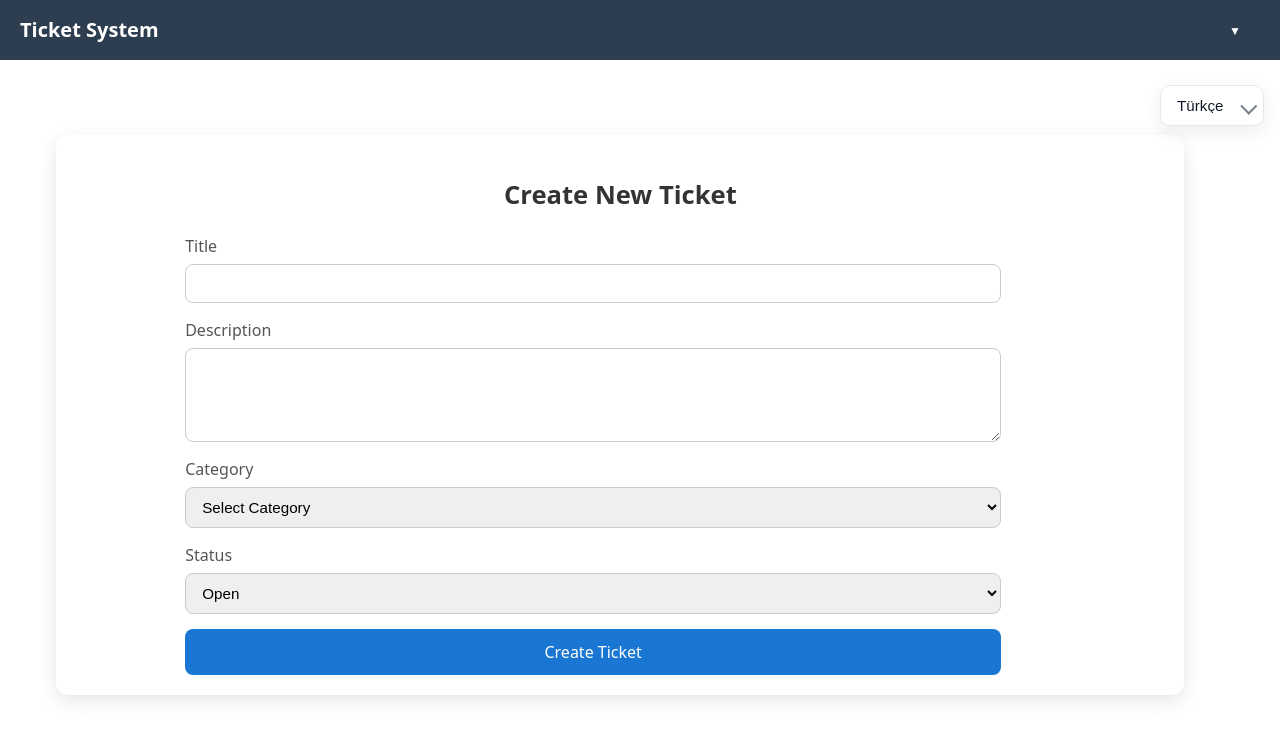
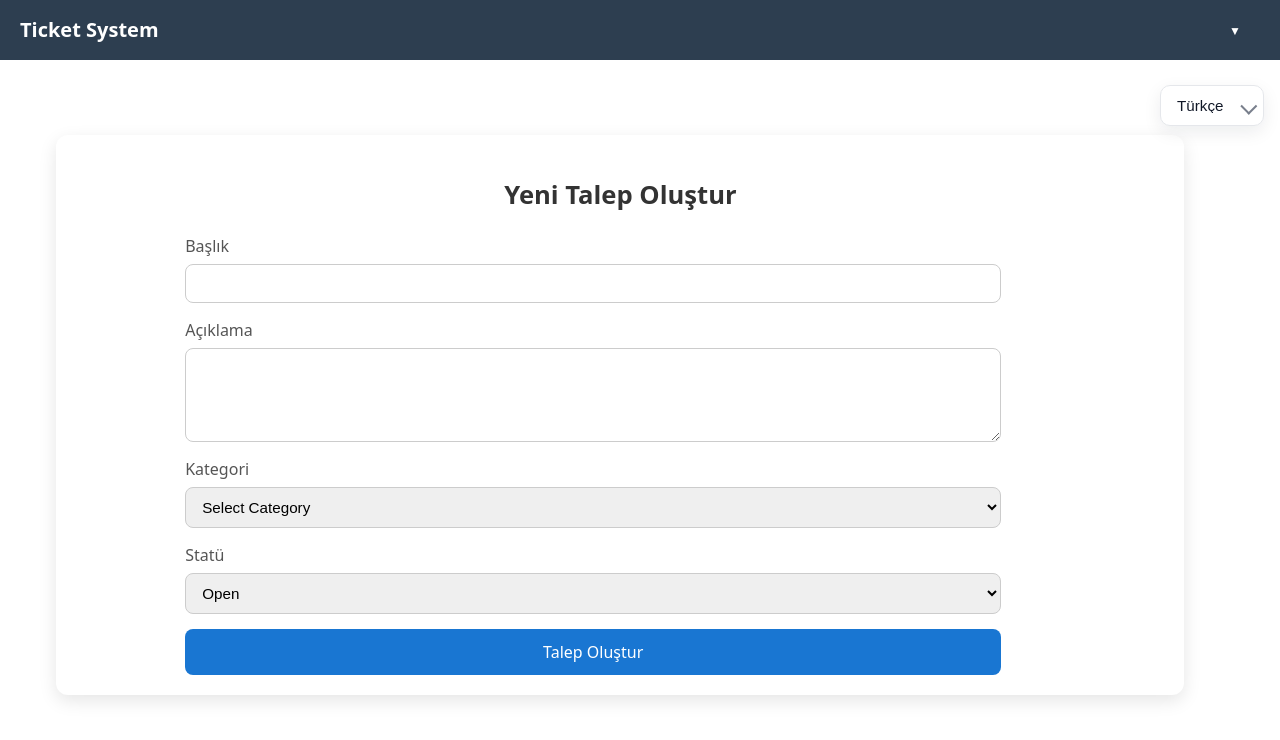
Before and after one commit to mhmtlmetin/ticket-system, a React (Vite) app: page /new-ticket in a window 1280 px wide. Shown: the top 740 px of the page. Built offline with nearby package versions, Linux system fonts and the light colour scheme; data requests are answered from the project's data file; sample sign-in values are in the browser's storage.

Commit message:
dil dosyaları eklendi

```diff
--- a/src/assets/i18n/i18n.js
+++ b/src/assets/i18n/i18n.js
@@ -22,7 +22,11 @@ i18n.use(initReactI18next).init({
         save: "Save",
         comments:"Comments",
         addComment:"Add Comment",
-        writeComment:"Write a comment..."
+        writeComment:"Write a comment...",
+        statusUpdate:"Statup Update",
+        title:"Tilte",
+        createNewTicket:"Create New Ticket",
+        createTicket:"Create Ticket"
       },
     },
     tr: {
@@ -44,7 +48,11 @@ i18n.use(initReactI18next).init({
         save: "Kaydet",
         comments:"Yorumlar",
         addComment:"Yorum Yap",
-        writeComment:"Bir yorum yaz..."
+        writeComment:"Bir yorum yaz...",
+        statusUpdate:"Statüyü Güncelle",
+        title:"Başlık",
+        createNewTicket:"Yeni Talep Oluştur",
+        createTicket:"Talep Oluştur"
       },
     },
   },
--- a/src/pages/newTicket.jsx
+++ b/src/pages/newTicket.jsx
@@ -1,11 +1,13 @@
 import React, { useState } from "react";
 import { useNavigate } from "react-router-dom";
+import { useTranslation } from "react-i18next";
 import { useCreateTicketMutation } from "../services/tickets.service";
 import { ToastContainer, toast } from "react-toastify";
 import "react-toastify/dist/ReactToastify.css";
-import '../styles/NewTicket.scss'
+import "../styles/NewTicket.scss";
 
 export default function NewTicket() {
+  const { t } = useTranslation();
   const [formData, setFormData] = useState({
     title: "",
     description: "",
@@ -13,7 +15,8 @@ export default function NewTicket() {
     status: "open",
   });
 
-  const [createTicket, { isLoading, error, isSuccess }] = useCreateTicketMutation();
+  const [createTicket, { isLoading, error, isSuccess }] =
+    useCreateTicketMutation();
   const navigate = useNavigate();
 
   const handleChange = (e) => {
@@ -41,9 +44,9 @@ export default function NewTicket() {
         status: "open",
       });
       toast.success("İşlem başarılı!");
-       setTimeout(() => {
-          navigate(-1);
-        }, 2000);
+      setTimeout(() => {
+        navigate(-1);
+      }, 2000);
     } catch (err) {
       toast.error("Bir hata oluştu!");
     }
@@ -51,7 +54,7 @@ export default function NewTicket() {
 
   return (
     <div className="new-ticket-page">
-        <ToastContainer
+      <ToastContainer
         position="top-right"
         autoClose={3000}
         hideProgressBar={false}
@@ -62,14 +65,16 @@ export default function NewTicket() {
         draggable
         pauseOnHover
       />
-      <h2 className="form-title">Create New Ticket</h2>
+      <h2 className="form-title">{t("createNewTicket")}</h2>
 
-      {isSuccess && <p className="success-message">Ticket created successfully!</p>}
+      {isSuccess && (
+        <p className="success-message">Ticket created successfully!</p>
+      )}
       {error && <p className="error-message">Failed to create ticket.</p>}
 
       <form className="ticket-form" onSubmit={handleSubmit}>
         <div className="form-group">
-          <label>Title</label>
+          <label>{t("title")}</label>
           <input
             type="text"
             name="title"
@@ -80,7 +85,7 @@ export default function NewTicket() {
         </div>
 
         <div className="form-group">
-          <label>Description</label>
+          <label>{t("description")}</label>
           <textarea
             name="description"
             rows="4"
@@ -91,8 +96,13 @@ export default function NewTicket() {
         </div>
 
         <div className="form-group">
-          <label>Category</label>
-          <select name="category" value={formData.category} onChange={handleChange} required>
+          <label>{t("category")}</label>
+          <select
+            name="category"
+            value={formData.category}
+            onChange={handleChange}
+            required
+          >
             <option value="">Select Category</option>
             <option value="Network">Network</option>
             <option value="Software">Software</option>
@@ -101,8 +111,13 @@ export default function NewTicket() {
         </div>
 
         <div className="form-group">
-          <label>Status</label>
-          <select name="status" value={formData.status} onChange={handleChange} required>
+          <label>{t("status")}</label>
+          <select
+            name="status"
+            value={formData.status}
+            onChange={handleChange}
+            required
+          >
             <option value="open">Open</option>
             <option value="in-progress">In Progress</option>
             <option value="resolved">Resolved</option>
@@ -110,7 +125,7 @@ export default function NewTicket() {
         </div>
 
         <button type="submit" disabled={isLoading} className="submit-btn">
-          {isLoading ? "Submitting..." : "Create Ticket"}
+          {isLoading ? "Submitting..." : t("createTicket")}
         </button>
       </form>
     </div>
--- a/src/pages/ticketDetail.jsx
+++ b/src/pages/ticketDetail.jsx
@@ -89,7 +89,7 @@ function TicketDetail() {
 
       {authorId === "1" && (
         <div className="status-update">
-          <h3>{t("Description")} Status Update</h3>
+          <h3>{t("statusUpdate")} </h3>
           <select
             value={newStatus}
             onChange={(e) => setNewStatus(e.target.value)}
@@ -98,7 +98,7 @@ function TicketDetail() {
             <option value="in-progress">In Progress</option>
             <option value="closed">Closed</option>
           </select>
-          <button onClick={handleStatusChange}>{t("Description")} Save</button>
+          <button onClick={handleStatusChange}>{t("save")} </button>
         </div>
       )}
 
```
